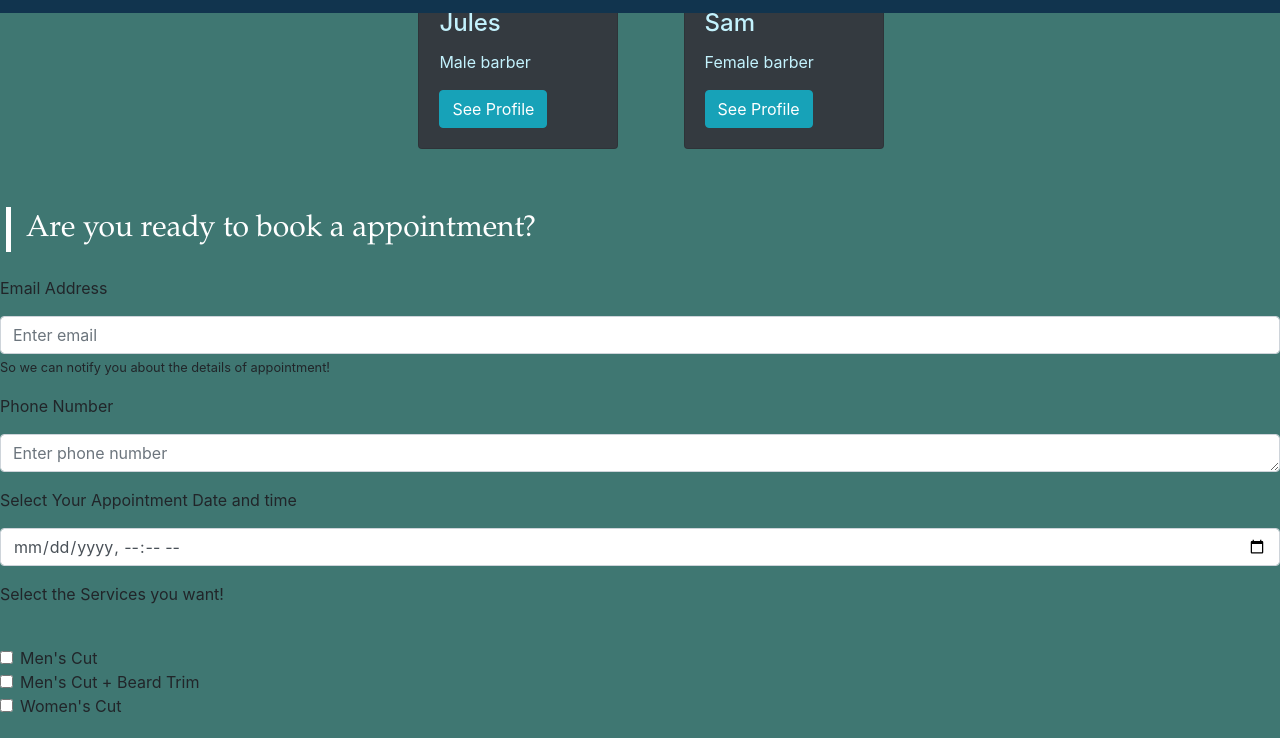
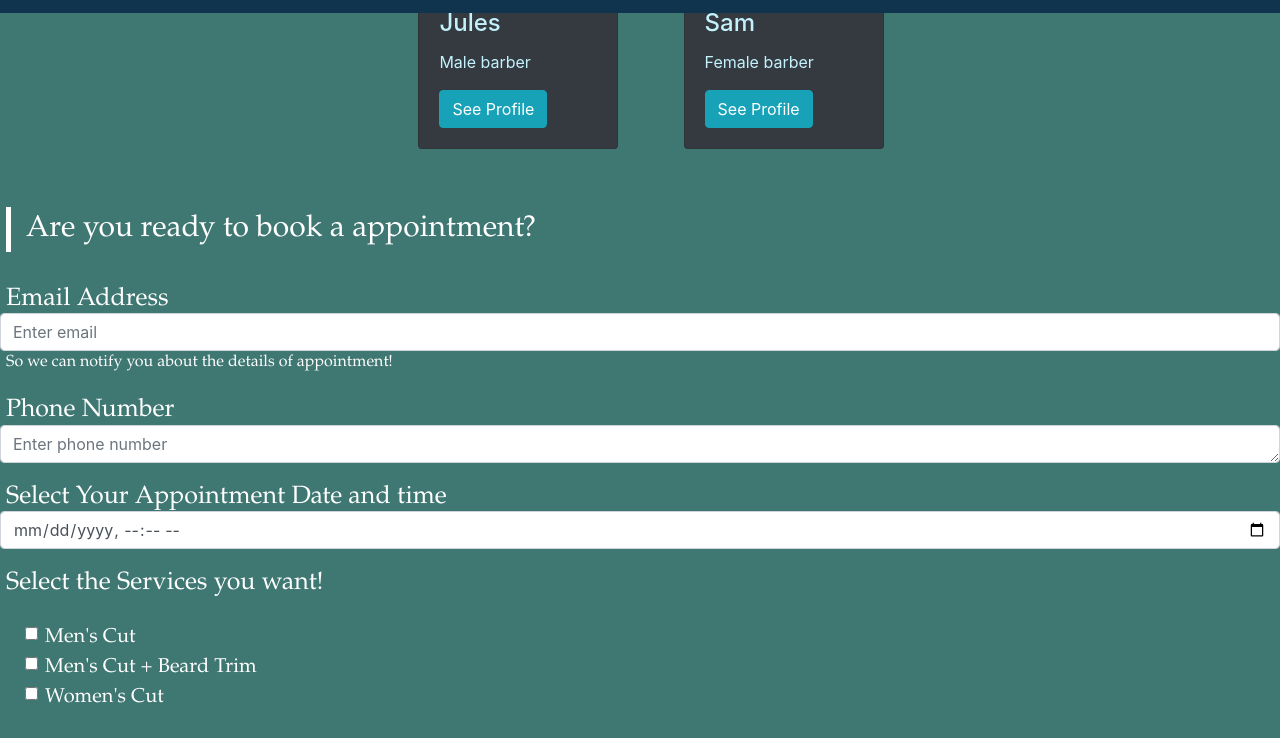
Before and after one commit to marcusdillon/SEGLab4, a plain HTML site: page index.html in a window 1280 px wide. Shown: the part 787-1525 px from the top of the page. Drawn offline with nearby package versions, Linux system fonts and the light colour scheme.

Commit message:
Update styles.css

```diff
--- a/styles.css
+++ b/styles.css
@@ -75,3 +75,41 @@ body {
   color:rgb(195, 242, 253);
   margin-left: 30%;
 }
+.appointment {
+  font-size: 25px;
+  color: rgb(255, 255, 255);
+  font-family: Garamond;
+  margin-top: 5px;
+  /* border-left:solid;
+  border-left-width:thick; */
+  margin-left: 6px;
+  margin-bottom: -5px;
+}
+
+.smallinfo {
+  font-size: 20px;
+  color: rgb(255, 255, 255);
+  font-family: Garamond;
+  margin-top: -5px;
+  /* border-left:solid;
+  border-left-width:thick; */
+  margin-left: 6px;
+}
+body {
+  background-color: rgb(63, 119, 114);
+  overflow-x: hidden;
+}
+
+.card-columns {
+  margin-bottom: 20px;
+  color:rgb(195, 242, 253);
+  margin-left: 30%;
+}
+.form-check {
+  margin-left: 25px;
+}
+.form-check-label {
+  font-size: 20px;
+  color: rgb(255, 255, 255);
+  font-family: Garamond;
+}
```
